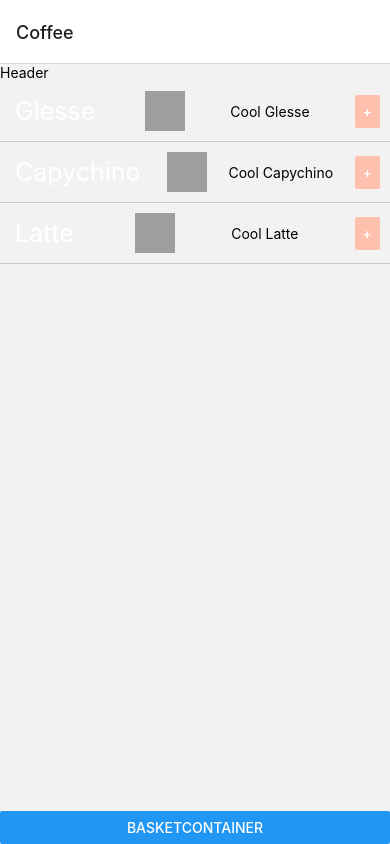
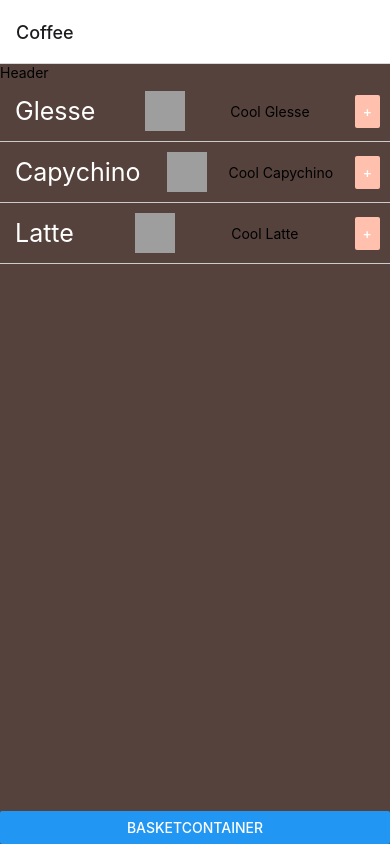
Before and after one commit to IlyaGoncharovY/CoffeeApp, a React Native app: screen /CoffeePage in a window 390 px wide. Built offline with nearby package versions, Linux system fonts and the light colour scheme; grey boxes are pictures that could not be loaded.

Commit message:
fix (Coffee container) added new style

```diff
--- a/src/features/coffee/coffeeComponents/CoffeeContainer.tsx
+++ b/src/features/coffee/coffeeComponents/CoffeeContainer.tsx
@@ -4,10 +4,11 @@ import {View} from 'react-native';
 import {Body} from './body/Body';
 import {Header} from './header/Header';
 import {Footer} from './footer/Footer';
+import {gStyles} from '../../../common/gStyle/gStyle';
 
 export const CoffeeContainer = () => {
   return (
-    <View style={{flex: 1}}>
+    <View style={gStyles.main}>
       <Header />
       <Body />
       <Footer />
```
